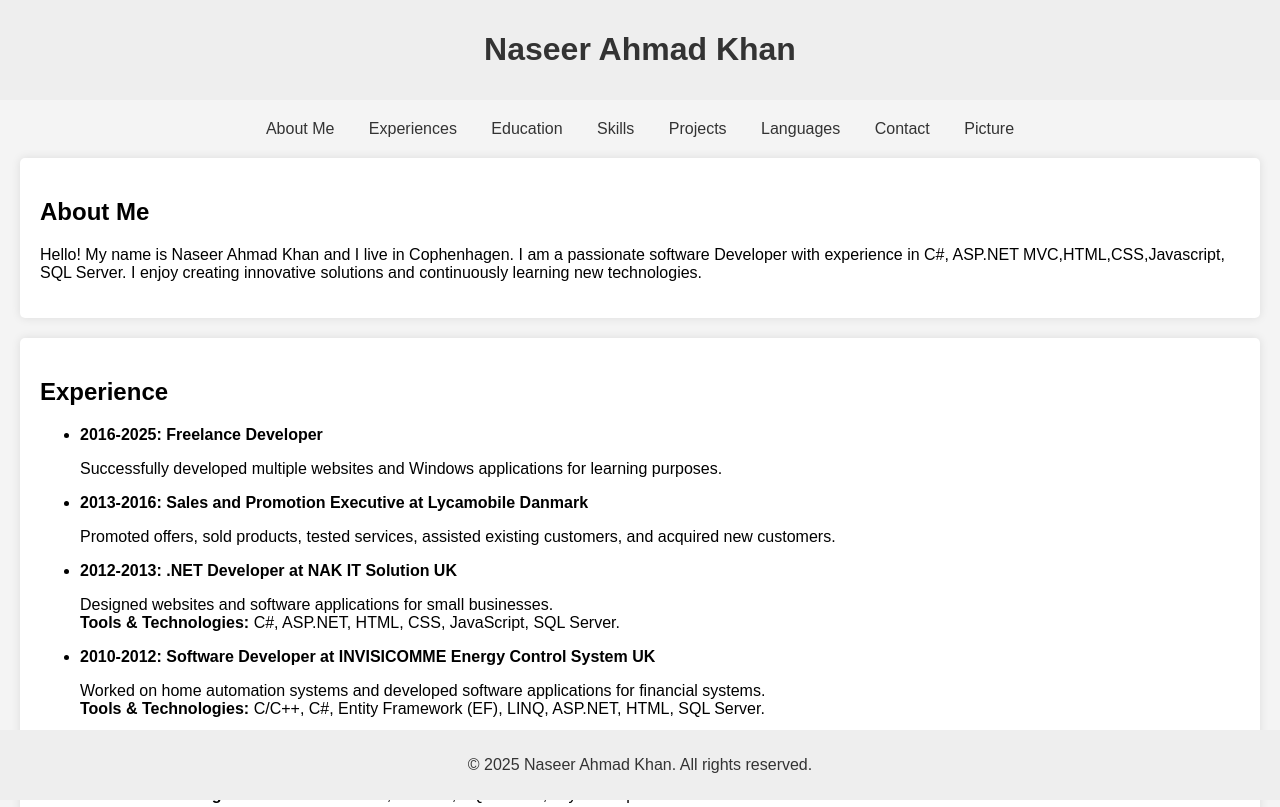
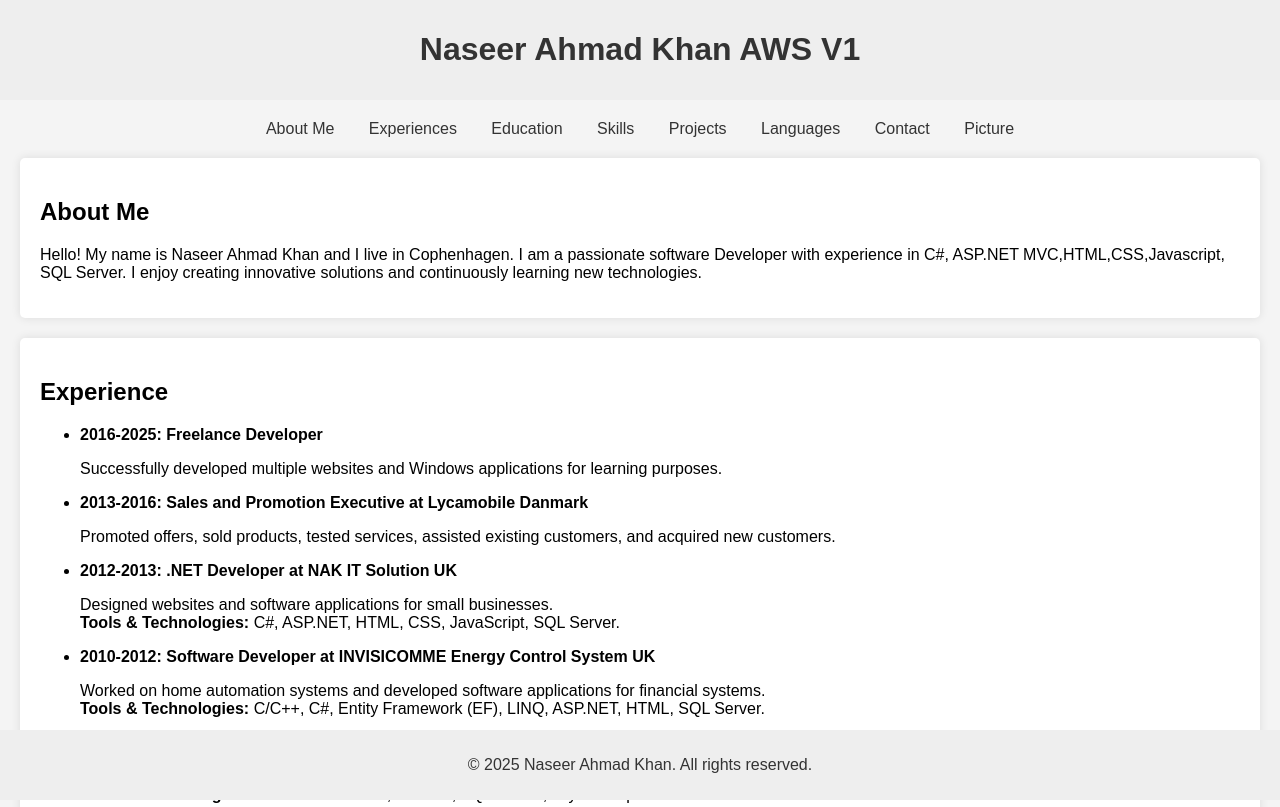
Before and after one commit to naseerAhmadKhanDK/CVMgtTest, a plain HTML site: page index.html in a window 1280 px wide. Shown: the top 807 px of the page. Drawn offline with Linux system fonts and the light colour scheme; files whose address does not match are found by name.

Commit message:
Update index.html
changes in heading with aws version

```diff
--- a/index.html
+++ b/index.html
@@ -3,7 +3,7 @@
 <head>
     <meta charset="UTF-8">
     <meta name="viewport" content="width=device-width, initial-scale=1.0">
-    <title>Naseer Ahmad Khan AWS Amplify</title>
+    <title>Naseer Ahmad Khan</title>
     <style>
         body {
             font-family: Arial, sans-serif;
@@ -47,7 +47,7 @@
 <body>
 
     <header>
-        <h1>Naseer Ahmad Khan</h1>
+        <h1>Naseer Ahmad Khan AWS V1</h1>
     </header>
 
     <nav>
```
